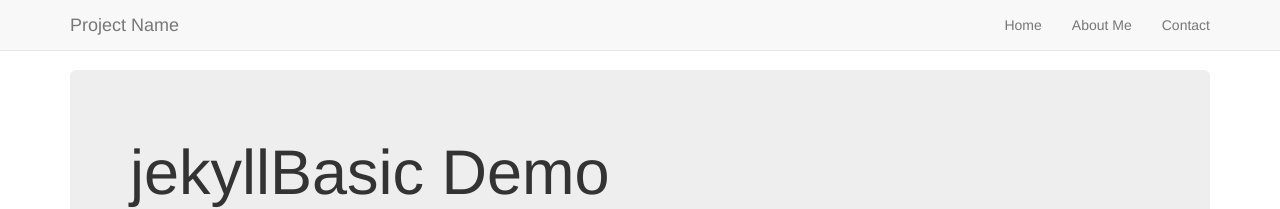
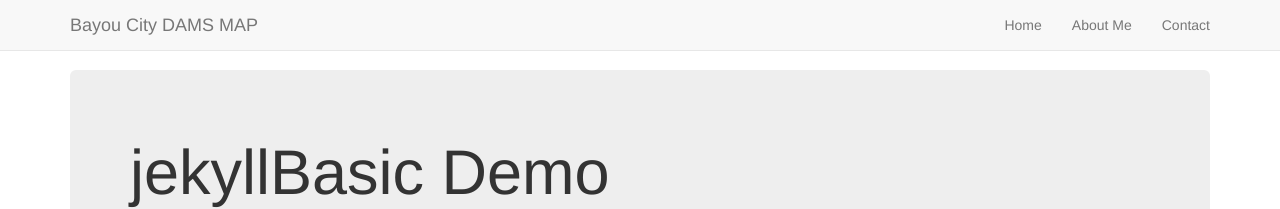
Before and after one commit to uhlibraries-digital/bcdams-map, a Jekyll site: the page built from index.html, in a window 1280 px wide. Shown: the top 209 px of the page. Built offline with Jekyll 4.4.1, drawn with Linux system fonts in a browser that asks for light colours; nearby versions of some CDN libraries; the list of posts is cut into pages by our own code.

Commit message:
update site.title

```diff
--- a/_config.yml
+++ b/_config.yml
@@ -14,7 +14,7 @@ enforce_ssl: ""
 baseurl: "/bcdams-map"
 
 # Title of website
-title: Project Name
+title: Bayou City DAMS MAP
 
 #Default keywords (used if no keywords are specified on a page basis)
 keywords: test1, test2, etc
```
